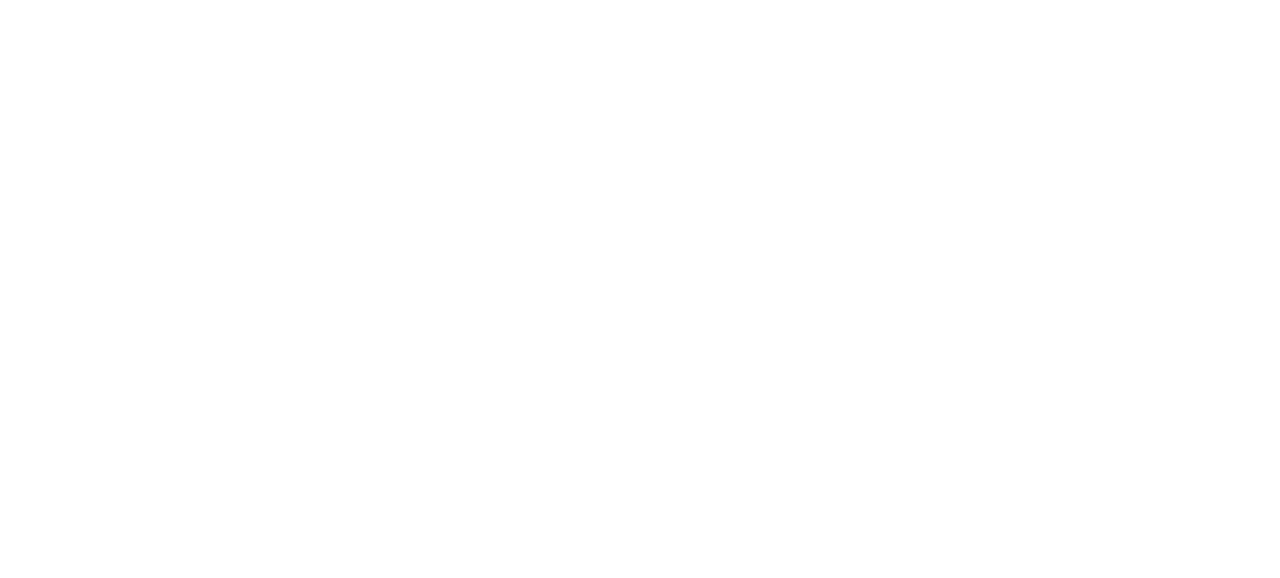
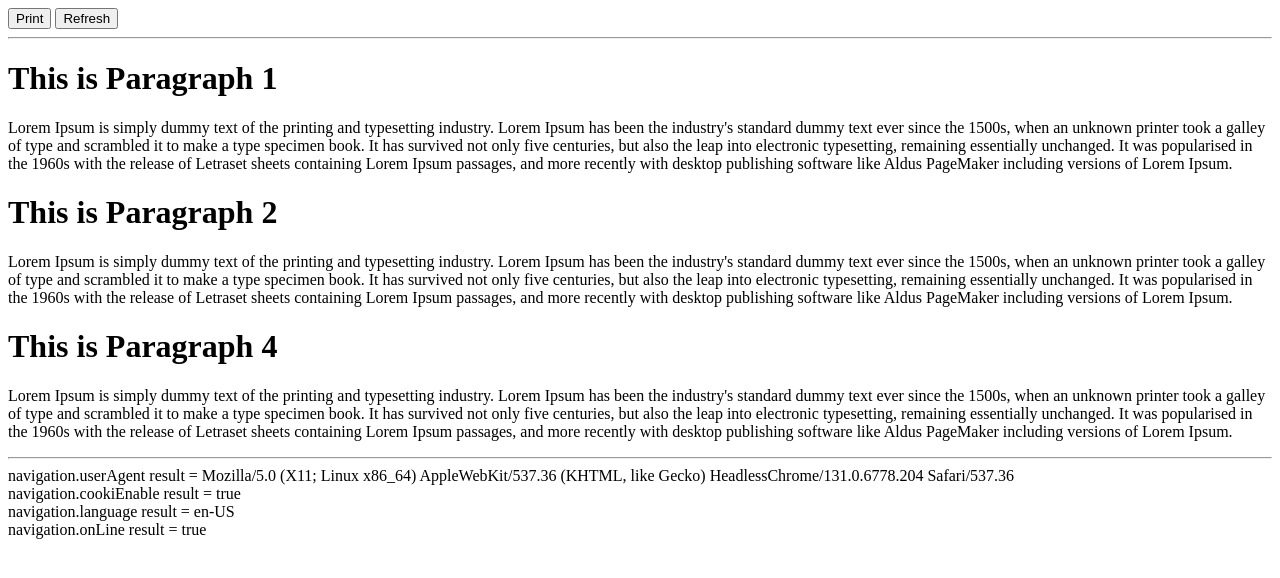
Before and after one commit to yellhtetaung/dltwdfbatch6, a plain HTML site: page jswindowobject.html in a window 1280 px wide. Drawn offline with Linux system fonts and the light colour scheme.

Commit message:
25/2/2022

```diff
--- a/jswindowobject.html
+++ b/jswindowobject.html
@@ -2,11 +2,132 @@
 <html>
     <head>
         <title>Window Object</title>
+        <style type="text/css">
+            @media print{
+                *{
+                    visibility: hidden;
+                }
+                #printarea *{
+                    visibility: visible;
+                }
+            }
+            @page{
+                margin: 0;
+                /* size: portrait; */
+                /* size: landscape; */
+                size: auto;
+            }
+        </style>
     </head>
-    <body>
-        <script type="text/javascript">
+    <div>
+        <body>
+
+            <button onclick="printme()">Print</button>
+            <button onclick="reloadme()">Refresh</button>
+
+            <hr />
+
+            <div id="printarea">
+                <div>
+                    <h1>This is Paragraph 1</h1>
+                    <p>
+                        Lorem Ipsum is simply dummy text of the printing and typesetting industry. Lorem Ipsum has been the industry's standard dummy text ever since the 1500s, when an unknown printer took a galley of type and scrambled it to make a type specimen book. It has survived not only five centuries, but also the leap into electronic typesetting, remaining essentially unchanged. It was popularised in the 1960s with the release of Letraset sheets containing Lorem Ipsum passages, and more recently with desktop publishing software like Aldus PageMaker including versions of Lorem Ipsum.
+                    </p>
+                </div>
+                <div>
+                    <h1>This is Paragraph 2</h1>
+                    <p>
+                        Lorem Ipsum is simply dummy text of the printing and typesetting industry. Lorem Ipsum has been the industry's standard dummy text ever since the 1500s, when an unknown printer took a galley of type and scrambled it to make a type specimen book. It has survived not only five centuries, but also the leap into electronic typesetting, remaining essentially unchanged. It was popularised in the 1960s with the release of Letraset sheets containing Lorem Ipsum passages, and more recently with desktop publishing software like Aldus PageMaker including versions of Lorem Ipsum.
+                    </p>
+                </div>
+            </div>
+            <div>
+                <h1>This is Paragraph 4</h1>
+                <p>
+                    Lorem Ipsum is simply dummy text of the printing and typesetting industry. Lorem Ipsum has been the industry's standard dummy text ever since the 1500s, when an unknown printer took a galley of type and scrambled it to make a type specimen book. It has survived not only five centuries, but also the leap into electronic typesetting, remaining essentially unchanged. It was popularised in the 1960s with the release of Letraset sheets containing Lorem Ipsum passages, and more recently with desktop publishing software like Aldus PageMaker including versions of Lorem Ipsum.
+                </p>
+            </div>
+
+            <hr/>
+
+            <!-- <div style="margin-top: 1000px;">
+
+            </div> -->
+
+            <!-- <pre>
+                Lorem Ipsum is simply dummy text of the printing and typesetting industry. Lorem Ipsum has been the industry's standard dummy text ever since the 1500s, when an unknown printer took a galley of type and scrambled it to make a type specimen book. It has survived not only five centuries, but also the leap into electronic typesetting, remaining essentially unchanged. It was popularised in the 1960s with the release of Letraset sheets containing Lorem Ipsum passages, and more recently with desktop publishing software like Aldus PageMaker including versions of Lorem Ipsum.
+            </pre> -->
 
 
-        </script>
-    </body>
+            <div>
+                <script type="text/javascript">
+
+
+
+                    // Window Object
+                    // Alert
+                    // window.alert('Hello World');
+
+                    // Prompt
+                    // let input = prompt("Write Something");
+                    // console.log(input);
+
+                    // Comfirm
+                    // if(confirm("Are you sure")){
+                    //     console.log("Yes, i want to delete");
+                    // }else{
+                    //     console.log("Ohh sory i don\'t")
+                    // }
+
+                    // Print
+                    // window.print();
+
+                    function printme() {
+                        window.print();
+                    }
+
+                    let val;
+
+                    val = window.outerWidth;
+                    console.log("this is outer width = ", val);
+                    val = window.outerHeight;
+                    console.log("this is outer height = ", val);
+
+                    val = window.innerWidth;
+                    console.log("this is innert width = ", val);
+                    val = window.innerHeight;
+                    console.log("this is inner Height = ", val);
+
+                    val = window.scrollY;
+                    console.log('Scroll Y value is = ' , val);
+                    val = window.scrollX;
+                    console.log('Scroll X value is = ' , val);
+
+                    // Redirect
+                    // console.log(window);
+                    // console.log(window.location);
+
+                    // window.location.href = "https://google.com";
+
+                    // Reload
+                    // window.location.reload();
+
+                    function reloadme(){
+                        // console.log("hey");
+                        window.location.reload();
+                    }
+
+                    // Navigator Object
+                    // console.log(window.navigator);
+                    document.write("navigation.userAgent result = ", window.navigator.userAgent + "<br/>");
+                    document.write("navigation.cookiEnable result = ", window.navigator.cookieEnabled + "<br/>");
+                    document.write("navigation.language result = ", window.navigator.language + "<br/>");
+                    document.write("navigation.onLine result = ", window.navigator.onLine + "<br/>");
+
+
+
+                </script>
+            </div>
+        </body>
+    </div>
 </html>
```
